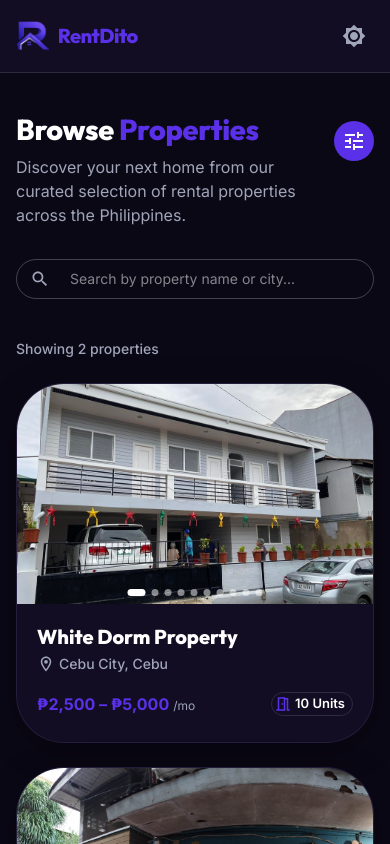
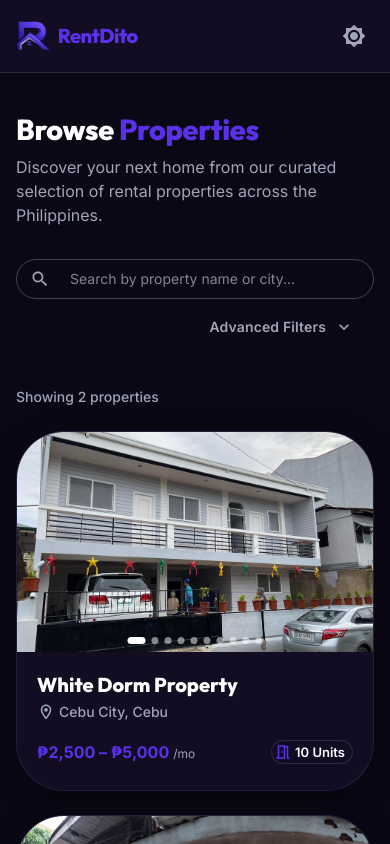
Before and after one commit to reyxdz/RentDito, a React (Vite) app in the folder client/: page /listings in a window 390 px wide. Shown: the top 844 px of the page. Built offline with nearby package versions, Linux system fonts and the light colour scheme.

Commit message:
fix(listings): remove redundant mobile modal filter and unify collapsible layout globally for all screens

```diff
--- a/client/src/presentation/pages/listings/ListingsPage.tsx
+++ b/client/src/presentation/pages/listings/ListingsPage.tsx
@@ -9,10 +9,6 @@ import {
   Skeleton,
   Chip,
   IconButton,
-  Dialog,
-  DialogTitle,
-  DialogContent,
-  DialogActions,
   Button,
   TextField,
   InputAdornment,
@@ -34,7 +30,6 @@ export default function ListingsPage() {
   const navigate = useNavigate();
   const { properties, loading, error } = useListings();
   const filterOptions = useFilterOptions(properties);
-  const [isFilterModalOpen, setIsFilterModalOpen] = useState(false);
   const [isFiltersExpanded, setIsFiltersExpanded] = useState(false);
 
   const [filters, setFilters] = useState<ListingFilters>({
@@ -142,20 +137,6 @@ export default function ListingsPage() {
                 Philippines.
               </Typography>
             </Box>
-              <IconButton
-                onClick={() => setIsFilterModalOpen(true)}
-                sx={{
-                  bgcolor: 'primary.main',
-                  color: 'white',
-                  display: { xs: 'flex', md: 'none' }, // Only show on mobile
-                  '&:hover': {
-                    bgcolor: 'primary.dark',
-                  },
-                  mt: 1,
-                }}
-              >
-              <TuneOutlined />
-            </IconButton>
           </Box>
 
           {/* Search Bar */}
@@ -183,8 +164,8 @@ export default function ListingsPage() {
             }}
           />
 
-          {/* Filters Toggle Button (Desktop) */}
-          <Box sx={{ display: { xs: 'none', md: 'flex' }, justifyContent: 'flex-end', mt: 1 }}>
+          {/* Filters Toggle Button */}
+          <Box sx={{ display: 'flex', justifyContent: 'flex-end', mt: 1 }}>
             <Button
               onClick={() => setIsFiltersExpanded(!isFiltersExpanded)}
               endIcon={isFiltersExpanded ? <ExpandLess /> : <ExpandMore />}
@@ -202,7 +183,7 @@ export default function ListingsPage() {
 
           {/* Inline Filters */}
           <Collapse in={isFiltersExpanded} timeout="auto" unmountOnExit>
-            <Box sx={{ mt: 2, display: { xs: 'none', md: 'block' } }}>
+            <Box sx={{ mt: 2 }}>
               <FilterPanel
                 filters={filters}
                 filterOptions={filterOptions}
@@ -222,52 +203,6 @@ export default function ListingsPage() {
           </Collapse>
         </Container>
       </Box>
-
-      {/* ── Filter Modal Dialog ────────────────────────────────────────── */}
-      <Dialog
-        open={isFilterModalOpen}
-        onClose={() => setIsFilterModalOpen(false)}
-        maxWidth="sm"
-        fullWidth
-        PaperProps={{
-          sx: {
-            borderRadius: 3,
-          },
-        }}
-      >
-        <DialogTitle
-          sx={{
-            fontWeight: 700,
-            fontSize: '1.25rem',
-            pb: 1,
-            pt: { xs: 3, sm: 2 },
-          }}
-        >
-          Filters
-        </DialogTitle>
-        <DialogContent sx={{ p: { xs: 2, sm: 3 } }}>
-          <Box sx={{ pt: { xs: 0, sm: 2 } }}>
-            <FilterPanel
-              filters={filters}
-              filterOptions={filterOptions}
-              onSearchChange={handleSearchChange}
-              onPropertyTypeChange={handlePropertyTypeChange}
-              onProvinceChange={handleProvinceChange}
-              onCityChange={handleCityChange}
-              onVenueToggle={handleVenueToggle}
-              onVenueRemove={handleVenueRemove}
-              onClearAllVenues={handleClearAllVenues}
-              getUniqueVenuesByCategory={getUniqueVenuesByCategory}
-              getSelectedVenuesByCategory={getSelectedVenuesByCategory}
-              variant="plain"
-              hideSearch={true}
-            />
-          </Box>
-        </DialogContent>
-        <DialogActions sx={{ p: 2, pt: 0 }}>
-          <Button onClick={() => setIsFilterModalOpen(false)}>Close</Button>
-        </DialogActions>
-      </Dialog>
 
       {/* ── Property Cards Grid ────────────────────────────────────────── */}
       <Box sx={{ flexGrow: 1, pb: 8 }}>
```
